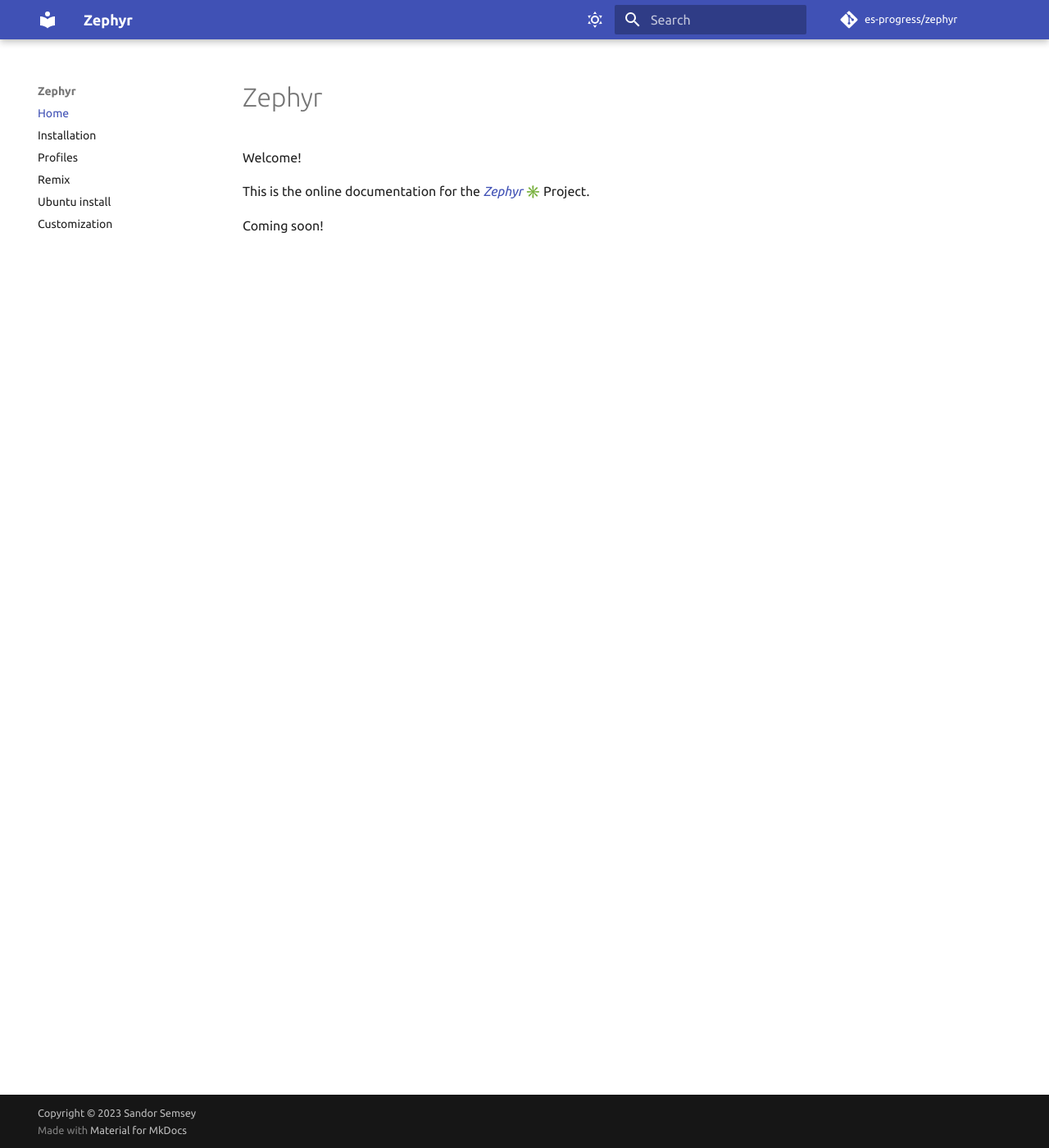
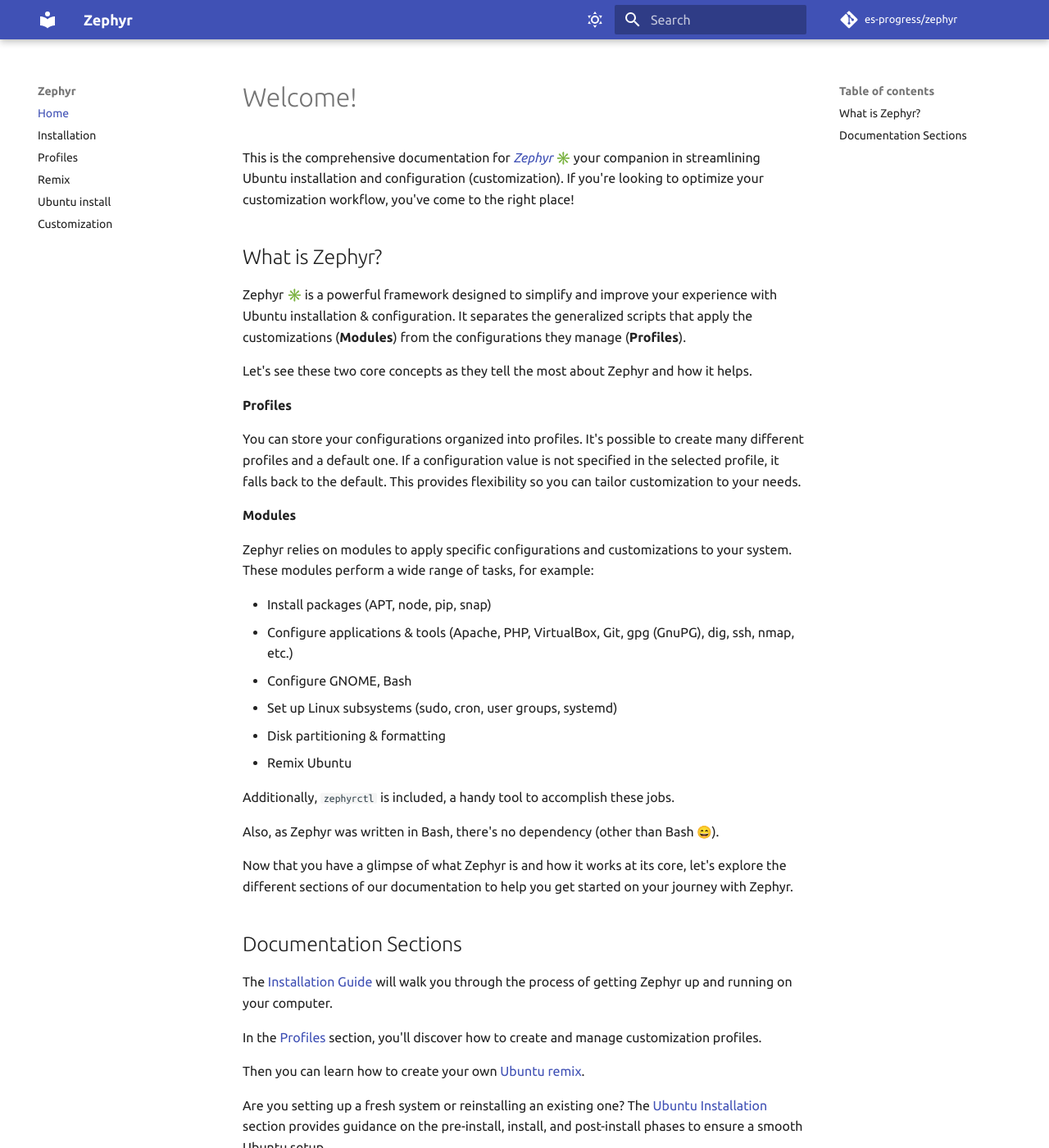
Before and after one commit to es-progress/zephyr, an MkDocs documentation site: the page built from docs/index.md, in a window 1280 px wide and 1400 px high. Shown: the whole window at 82% size. Built offline with MkDocs 1.6.1 and Material for MkDocs 9.7.7, drawn with Linux system fonts in a browser that asks for light colours; emoji names are drawn with the system emoji font; comment, search, counter and statistics services are not loaded; some of the changed text lies outside the part shown.

Commit message:
docs/home

```diff
--- a/docs/index.md
+++ b/docs/index.md
@@ -1,7 +1,59 @@
-# Zephyr
+# Welcome!
 
-Welcome!
+This is the comprehensive documentation for [_Zephyr_ :eight_spoked_asterisk:](https://github.com/es-progress/zephyr){target=\_blank} your companion in streamlining Ubuntu installation and configuration (customization).
+If you're looking to optimize your customization workflow, you've come to the right place!
 
-This is the online documentation for the [_Zephyr_ :eight_spoked_asterisk:](https://github.com/es-progress/zephyr){target=\_blank} Project.
+## What is Zephyr?
 
-Coming soon!
+Zephyr :eight_spoked_asterisk: is a powerful framework designed to simplify and improve your experience with Ubuntu installation & configuration.
+It separates the generalized scripts that apply the customizations (**Modules**) from the configurations they manage (**Profiles**).
+
+Let's see these two core concepts as they tell the most about Zephyr and how it helps.
+
+**Profiles**
+
+You can store your configurations organized into profiles.
+It's possible to create many different profiles and a default one.
+If a configuration value is not specified in the selected profile, it falls back to the default.
+This provides flexibility so you can tailor customization to your needs.
+
+**Modules**
+
+Zephyr relies on modules to apply specific configurations and customizations to your system.
+These modules perform a wide range of tasks, for example:
+
+-   Install packages (APT, node, pip, snap)
+-   Configure applications & tools (Apache, PHP, VirtualBox, Git, gpg (GnuPG), dig, ssh, nmap, etc.)
+-   Configure GNOME, Bash
+-   Set up Linux subsystems (sudo, cron, user groups, systemd)
+-   Disk partitioning & formatting
+-   Remix Ubuntu
+
+Additionally, `zephyrctl` is included, a handy tool to accomplish these jobs.
+
+Also, as Zephyr was written in Bash, there's no dependency (other than Bash :smile:).
+
+Now that you have a glimpse of what Zephyr is and how it works at its core, let's explore the different sections of our documentation to help you get started on your journey with Zephyr.
+
+## Documentation Sections
+
+The [Installation Guide](install.md) will walk you through the process of getting Zephyr up and running on your computer.
+
+In the [Profiles](profiles.md) section, you'll discover how to create and manage customization profiles.
+
+Then you can learn how to create your own [Ubuntu remix](remix.md).
+
+Are you setting up a fresh system or reinstalling an existing one?
+The [Ubuntu Installation](ubuntu.md) section provides guidance on the pre-install, install, and post-install phases to ensure a smooth Ubuntu setup.
+
+[Customization](customize.md) is at the heart of Zephyr.
+In this section, you'll learn how to use modules to customize your system.
+
+!!! note
+
+    This project is licensed under the GPLv3 license.
+
+    PRs are always welcomed! :heart:
+
+    **DISCLAIMER**:
+    Ubuntu is a registered trademark owned by Canonical. Zephyr is NOT affiliated with, endorsed or sponsored by Canonical in any ways.
```
